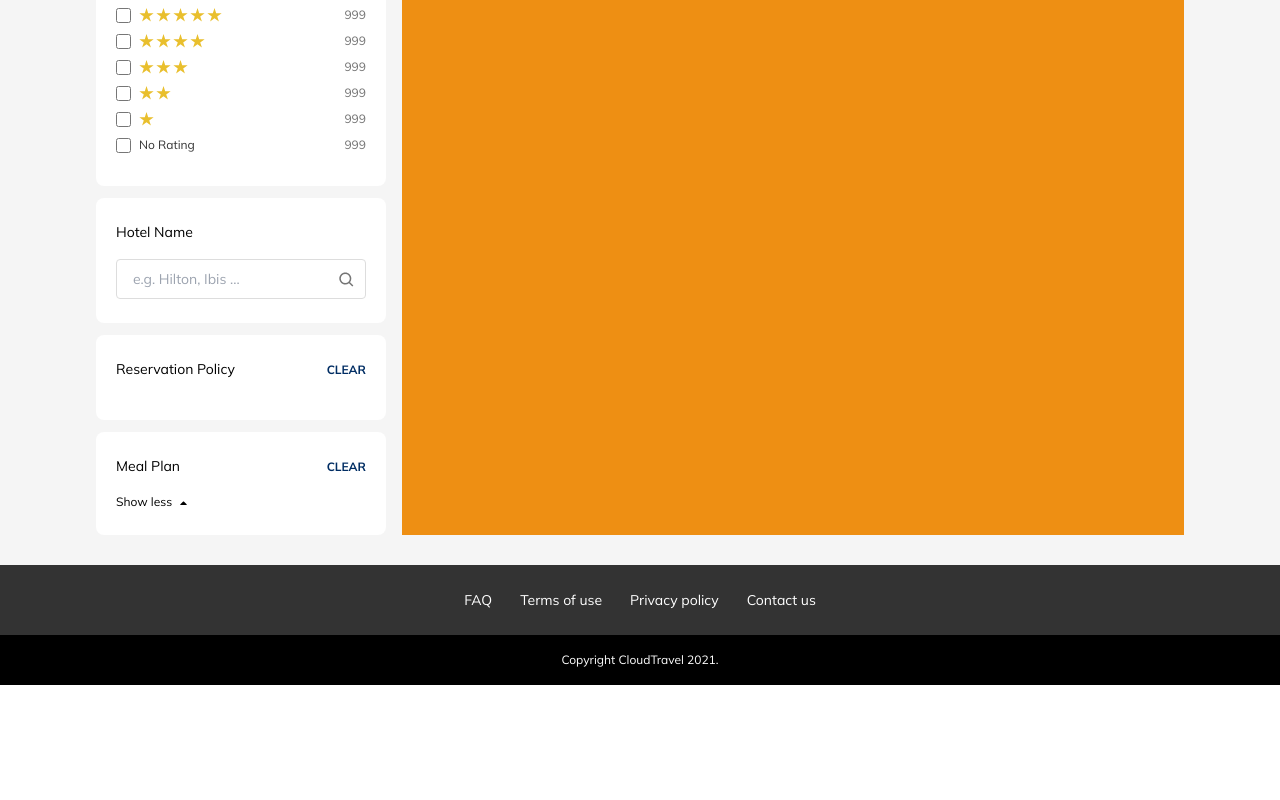
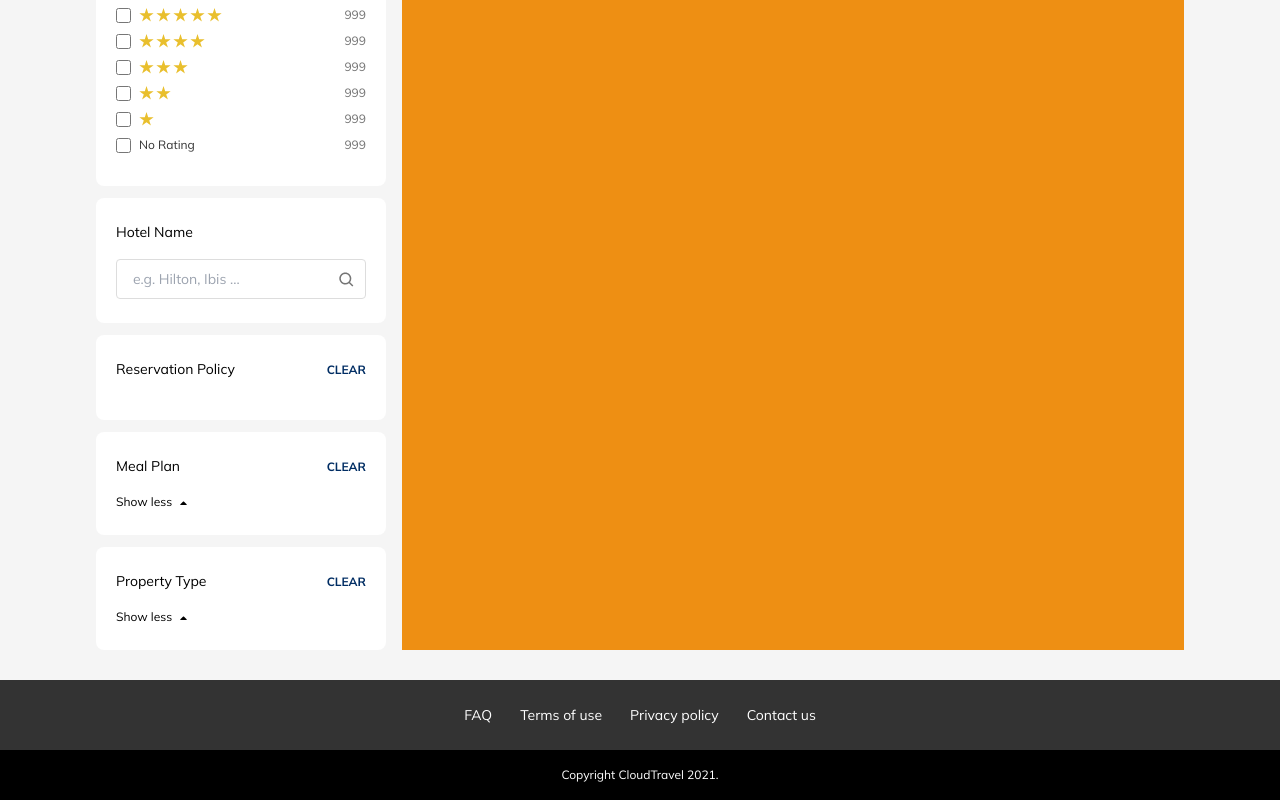
Before and after one commit to peshanghiwa/cloud-travel-assignment, a Vue app: page / in a window 1280 px wide. Shown: the part 719-1519 px from the top of the page. Before the commit the page ends 1404 px from the top, so only its background shows below. Built offline with nearby package versions, Linux system fonts and the light colour scheme.

Commit message:
created property type section

```diff
--- a/src/components/layout/Main.vue
+++ b/src/components/layout/Main.vue
@@ -154,6 +154,80 @@ const data = reactive({
       value: false,
     },
   ],
+  propertyTypesCheckboxListData: [
+    {
+      id: 0,
+      title: "Hotel",
+      number: 999,
+      value: false,
+    },
+    {
+      id: 1,
+      title: "Hostel/Backpacker accomodation",
+      number: 999,
+      value: false,
+    },
+    {
+      id: 2,
+      title: "Apartment",
+      number: 999,
+      value: false,
+    },
+    {
+      id: 3,
+      title: "Aparthotel",
+      number: 999,
+      value: false,
+    },
+    {
+      id: 4,
+      title: "Resort",
+      number: 999,
+      value: false,
+    },
+    {
+      id: 5,
+      title: "Inn",
+      number: 999,
+      value: false,
+    },
+    {
+      id: 6,
+      title: "Motel",
+      number: 999,
+      value: false,
+    },
+    {
+      id: 7,
+      title: "Bed & breakfast",
+      number: 999,
+      value: false,
+    },
+    {
+      id: 8,
+      title: "Guesthouse",
+      number: 999,
+      value: false,
+    },
+    {
+      id: 9,
+      title: "Condo",
+      number: 999,
+      value: false,
+    },
+    {
+      id: 10,
+      title: "All-inclusive property",
+      number: 999,
+      value: false,
+    },
+    {
+      id: 11,
+      title: "Hostal",
+      number: 999,
+      value: false,
+    },
+  ],
 });
 
 const { rangeSliderValue, reviewsCheckboxListData, ratingsCheckboxListData } =
@@ -268,6 +342,18 @@ const maxSGDShow = computed(() => {
           :limit="2"
         />
       </Card>
+      <Card
+        title="Property Type"
+        @clear="
+          propertyTypesCheckboxListData.forEach((list) => (list.value = false))
+        "
+      >
+        <CheckboxList
+          :unique-id="'properties'"
+          v-model="propertyTypesCheckboxListData"
+          :limit="3"
+        />
+      </Card>
     </aside>
     <!-- End Filters Container -->
 
```
